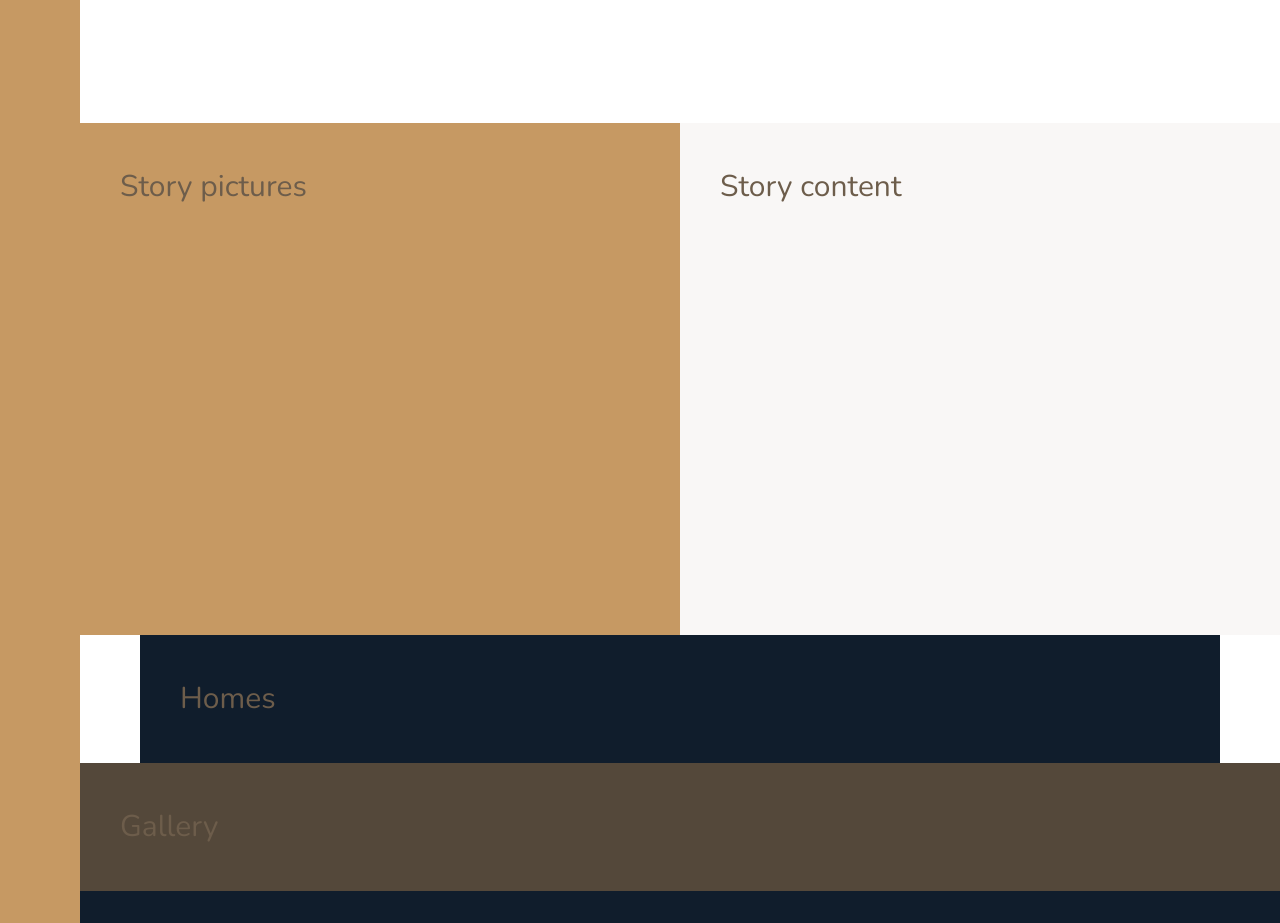
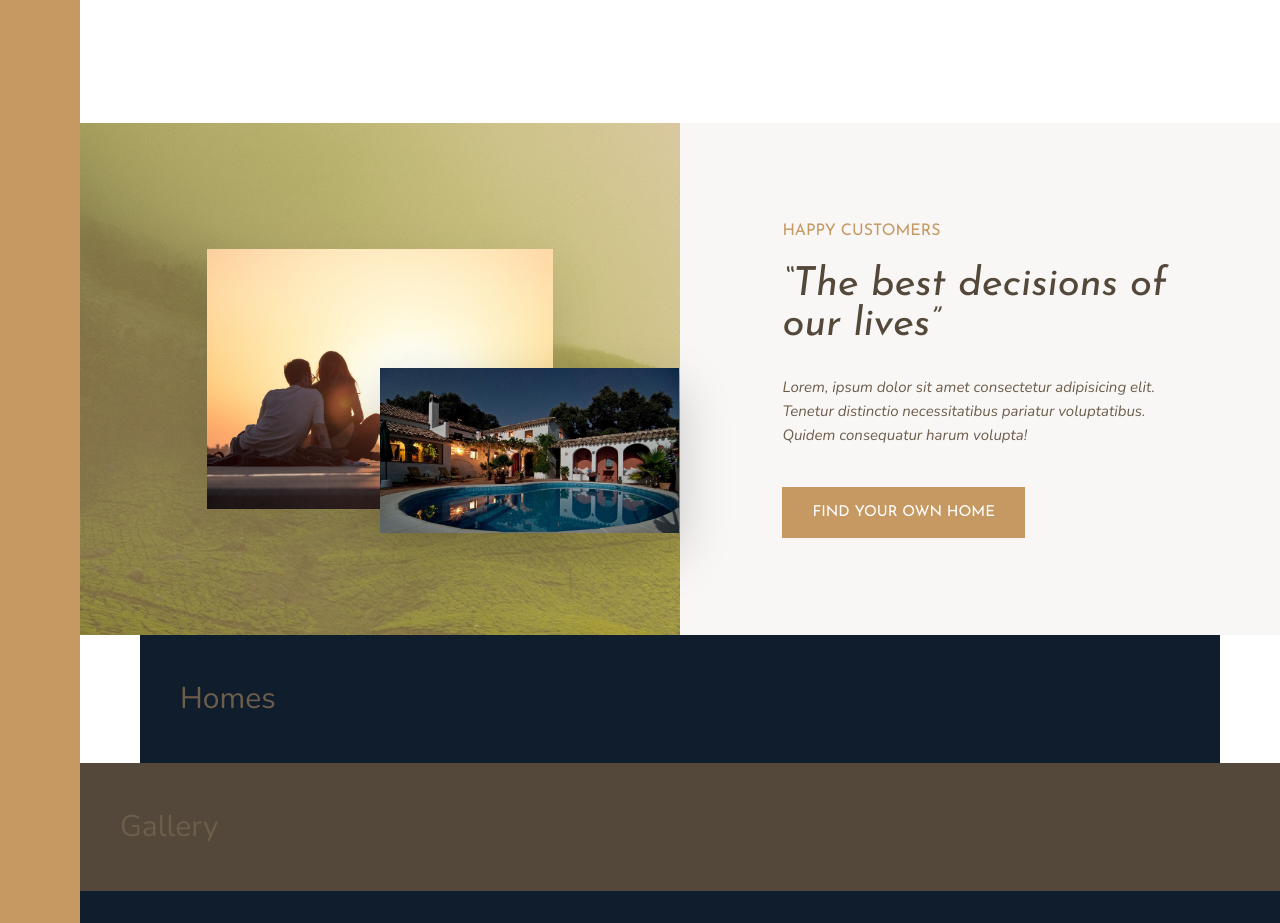
Before and after one commit to lucasaleixo/nexter, a website: page index.html in a window 1280 px wide. Shown: the part 1320-2243 px from the top of the page. Drawn offline with nearby package versions, Linux system fonts and the light colour scheme; files that its build step writes are made by us from their sources.

Commit message:
story section ok

```diff
--- a/index.html
+++ b/index.html
@@ -87,11 +87,17 @@
         </section>
 
         <div class="story__pictures">
-            Story pictures
+            <img src="img/story-1.jpeg" alt="Couple with new house" class="story__img--1">
+            <img src="img/story-2.jpeg" alt="New house" class="story__img--2">
         </div>
 
         <div class="story__content">
-            Story content
+            <h3 class="heading-3 mb-sm">Happy Customers</h3>
+            <h2 class="heading-2 heading-2--dark mb-md">&ldquo;The best decisions of our lives&rdquo;</h2>
+            <p class="story__text">
+                Lorem, ipsum dolor sit amet consectetur adipisicing elit. Tenetur distinctio necessitatibus pariatur voluptatibus. Quidem consequatur harum volupta!
+            </p>
+            <button class="btn">Find your own home</button>
         </div>
 
         <section class="homes">
--- a/sass/_story.scss
+++ b/sass/_story.scss
@@ -2,10 +2,51 @@
   &__pictures {
     background-color: $color-primary;
     grid-column: full-start / col-end 4;
+    background-image: linear-gradient(rgba($color-primary, .5), rgba($color-primary, .5)), url(../img/back.jpg);
+
+    display: grid;
+    grid-template-rows: repeat(6, 1fr);
+    grid-template-columns: repeat(6, 1fr);
+    align-items: center;
+  }
+
+  &__img--1 {
+    width: 100%;
+    grid-row: 2 / 6;
+    grid-column: 2 / 6;
+    box-shadow: 0 2rem 5rem rgba(#000, .1);
+  }
+
+  &__img--2 {
+    width: 115%;
+    grid-row: 4 / 6;
+    grid-column: 4 / 7;
+    z-index: 20;
+    box-shadow: 0 2rem 5rem rgba(#000, .2);
   }
 
   &__content {
     background-color: $color-grey-light-1;
     grid-column: col-start 5 / full-end;
+    padding: 6rem 8vw;
+
+    /* Flexbox solution
+
+    display: flex;
+    flex-direction: column;
+    justify-content: center;
+    align-items: flex-start;
+
+    */
+
+    display: grid;
+    align-content: center;
+    justify-items: start;
+  }
+
+  &__text {
+    font-size: 1.5rem;
+    font-style: italic;
+    margin-bottom: 4rem;
   }
 }
--- a/sass/_typography.scss
+++ b/sass/_typography.scss
@@ -9,10 +9,19 @@
 
 .heading-2 {
   @extend %heading;
+  font-size: 4rem;
+  font-style: italic;
+  line-height: 1;
+
+  &--light{ color: $color-grey-light-1; }
+  &--dark{ color: $color-grey-dark-1; }
 }
 
 .heading-3 {
   @extend %heading;
+  font-size: 1.6rem;
+  color: $color-primary;
+  text-transform: uppercase;
 }
 
 .heading-4 {
@@ -22,3 +31,25 @@
   &--light{ color: $color-grey-light-1; }
   &--dark{ color: $color-grey-dark-1; }
 }
+
+.btn {
+  background-color: $color-primary;
+  color: #fff;
+  border: none;
+  border-radius: 0;
+  font-family: $font-display;
+  font-size: 1.5rem;
+  text-transform: uppercase;
+  padding: 1.8rem 3rem;
+  cursor: pointer;
+  transition: all .2s;
+
+  &:hover {
+    background-color: $color-primary-dark;
+  }
+}
+
+.mb-sm { margin-bottom: 2rem; }
+.mb-md { margin-bottom: 3rem; }
+.mb-lg { margin-bottom: 4rem; }
+.mb-hg { margin-bottom: 8rem; }
```
